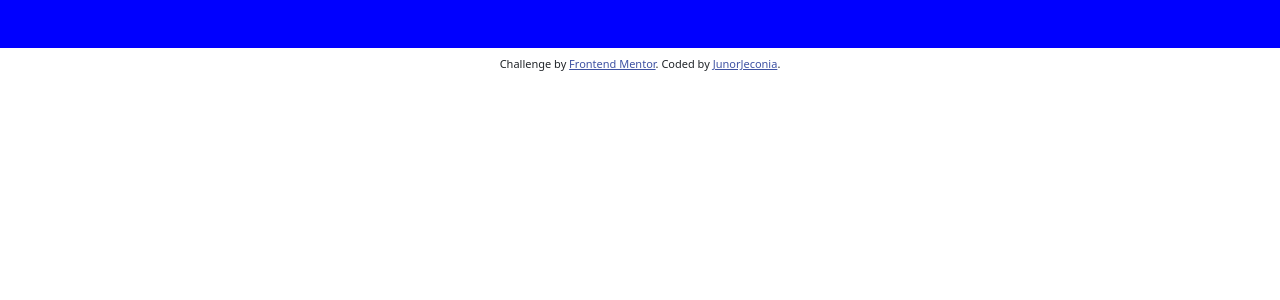
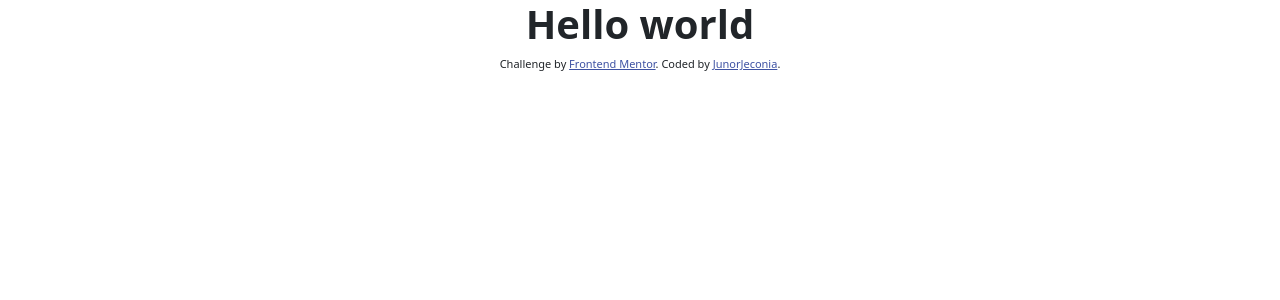
Before and after one commit to harshbix/multiStepForm.github.io, a React (Create React App) app: page / in a window 1280 px wide. Shown: the top 300 px of the page. Built offline with nearby package versions, Linux system fonts and the light colour scheme.

Commit message:
Update App.scss

```diff
--- a/src/App.scss
+++ b/src/App.scss
@@ -1,19 +1,8 @@
-$primary-color: lightgreen;
-$second-color: blue;
-
-h1 {
-  background-color: $primary-color;
-  &:hover {
-    color: $second-color;
-    background-color: $second-color;
-
-  }
-}
 
 .attribution {
   font-size: 11px;
   text-align: center;
+  a {
+    color: hsl(228, 45%, 44%);
+  }
 }
-.attribution a {
-  color: hsl(228, 45%, 44%);
-}
```
